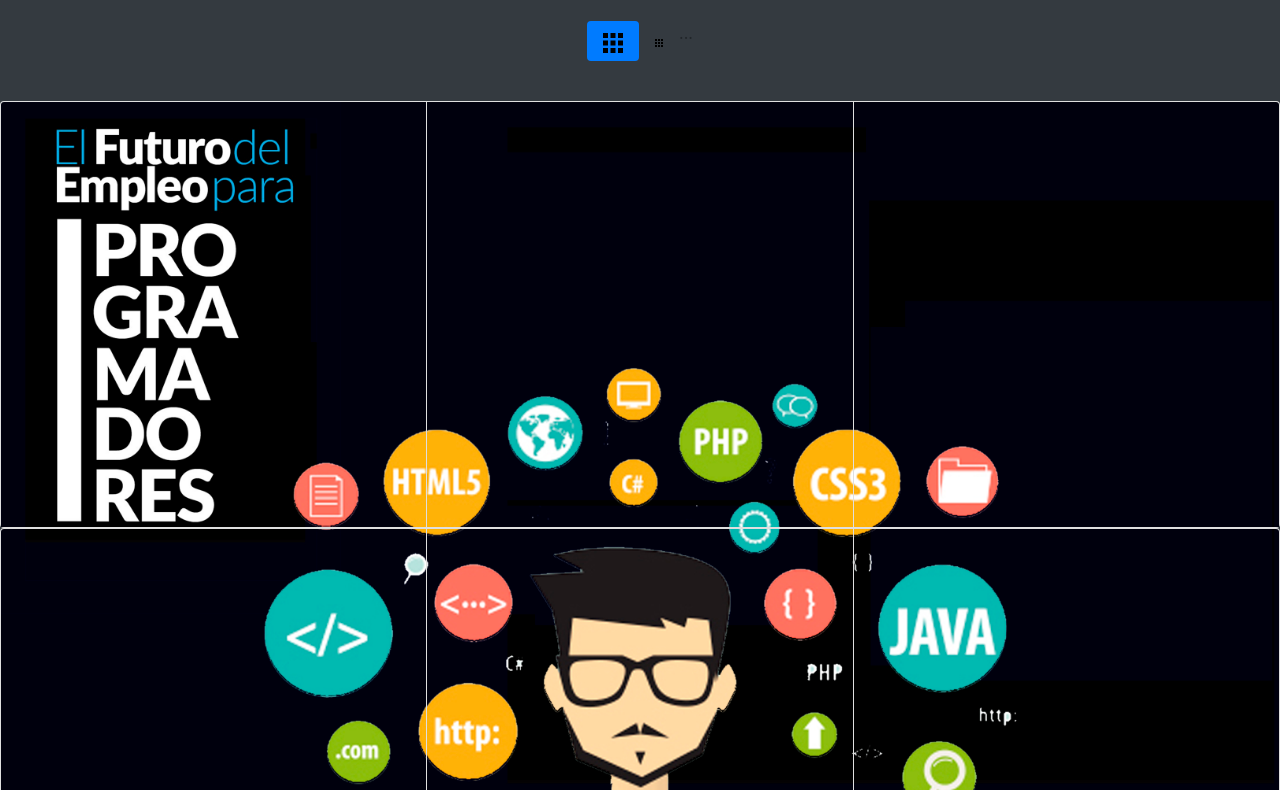
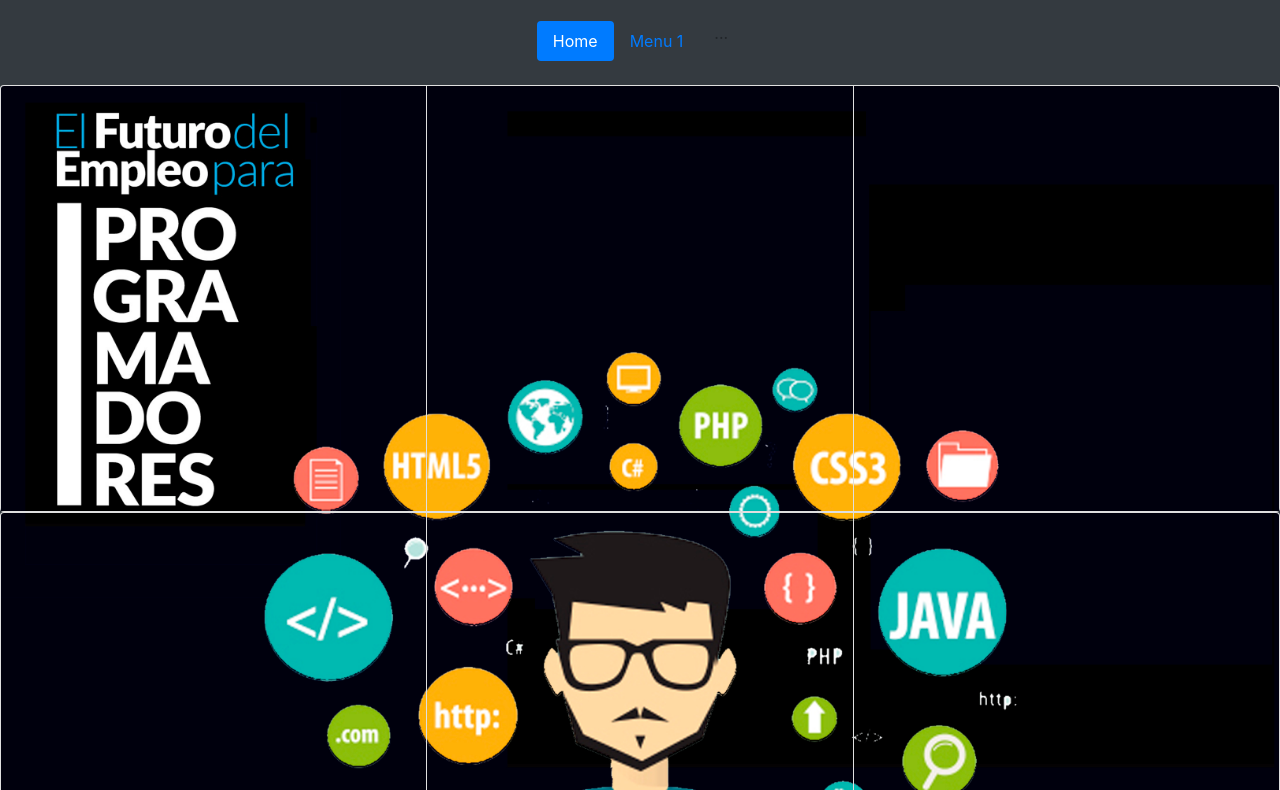
Before and after one commit to bcantillo4/instagram-feed-con-bootstrap-15-01-2020, a plain HTML site: page index.html in a window 1280 px wide. Shown: the part 93-883 px from the top of the page. Drawn offline with Linux system fonts and the light colour scheme.

Commit message:
16/01/2020

```diff
--- a/index.html
+++ b/index.html
@@ -108,19 +108,29 @@
     <div class="row justify-content-center">
 
 
-    <ul class="nav nav-pills mb-3" id="pills-tab" role="tablist">
+<!-- Nav pills -->
+<ul class="nav nav-pills">
   <li class="nav-item">
-        <a class="nav-link active" id="pills-home-tab" data-toggle="pill" href="#pills-home" role="tab" aria-controls="pills-home" aria-selected="true"><img src="/img/grid-three-up.svg" alt="" width="20px" height="20px"></a>
+    <a class="nav-link active" data-toggle="pill" href="#home">Home</a>
   </li>
   <li class="nav-item">
-        <a class="nav-link" id="pills-profile-tab" data-toggle="pill" href="#pills-profile" role="tab" aria-controls="pills-profile" aria-selected="false"><img src="/img/grid-three-up.svg" alt=""></a>
+    <a class="nav-link" data-toggle="pill" href="#menu1">Menu 1</a>
   </li>
 
 </ul>
 
-    <div class="tab-content" id="pills-tabContent">
-      <div class="tab-pane fade show active" id="pills-home" role="tabpanel" aria-labelledby="pills-home-tab">...</div>
-      <div class="tab-pane fade" id="pills-profile" role="tabpanel" aria-labelledby="pills-profile-tab">...</div>
+<!-- Tab panes -->
+<div class="tab-content">
+  <div class="tab-pane container active" id="home">...
+
+
+
+  </div>
+  <div class="tab-pane container fade" id="menu1">...
+
+
+
+  </div>
 
 </div>
   </div>
```
Lines whose indentation alone changed are shown as unchanged.
